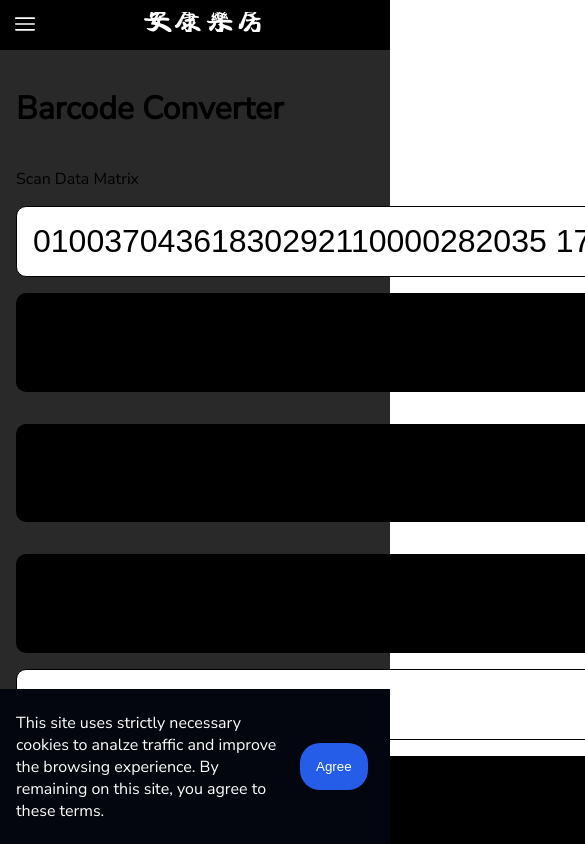
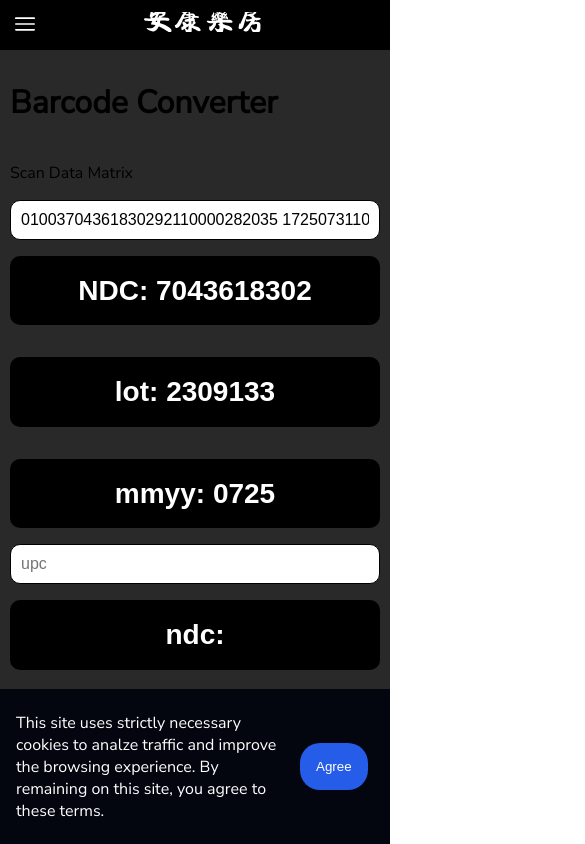
Before and after one commit to terati/peace_web, a Next.js app: page /tools/barcode in a window 390 px wide. Shown: the top 844 px of the page, 585 px wide, since content can reach past the window. Built offline with nearby package versions, Linux system fonts and the light colour scheme.

Commit message:
fix css issue in barcode tool for mobile devices

```diff
--- a/components/barcode_translator/BarcodeTranslator.module.scss
+++ b/components/barcode_translator/BarcodeTranslator.module.scss
@@ -1,6 +1,6 @@
 .wrapper {
   // max-width: 1000px;
-  width: 100%;
+  // width: 100vw;
   min-height: 1vh;
   background-color: rgb(41, 41, 41);
   display: flex;
@@ -11,10 +11,15 @@
 
 .centered {
   min-width: 800px;
-  max-width: 100vw;
+  // max-width: 100vw;
   display: flex;
   flex-direction: column;
+  button {
+    color: white;
+  }
 }
+
+
 
 .scannedInput {
   padding: 1rem;
@@ -32,13 +37,25 @@
   border: none;
   background-color: black;
   &:hover {
-    background-color: rgb(37, 37, 37);
+    background-color: rgb(47, 39, 75);
     cursor: pointer;
   }
 }
 
 @media screen and (max-width: 800px) {
+  .wrapper {
+    padding: 10px;
+  }
   .centered {
-    widtH: 100vw;
+    min-width: 100%;
+    max-width: none;
+    button {
+      padding: 0;
+      font-size: 14px;
+    }
+  }
+  .scannedInput {
+    font-size: 1rem;
+    padding: 10px;
   }
 }
```
